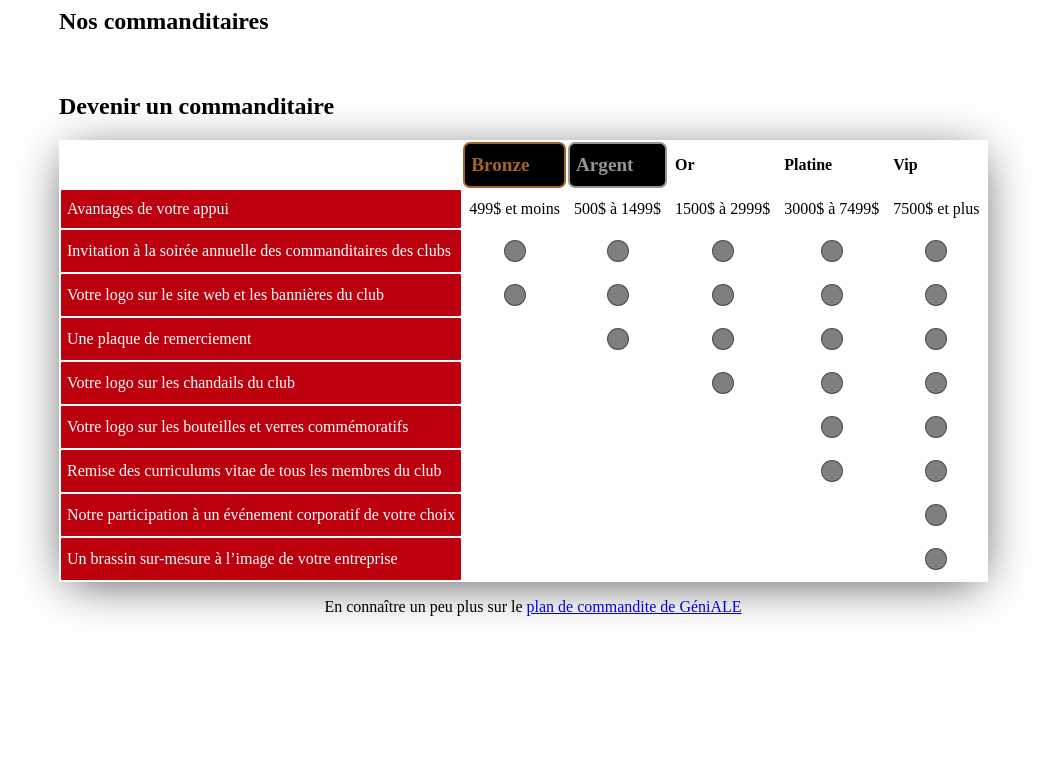
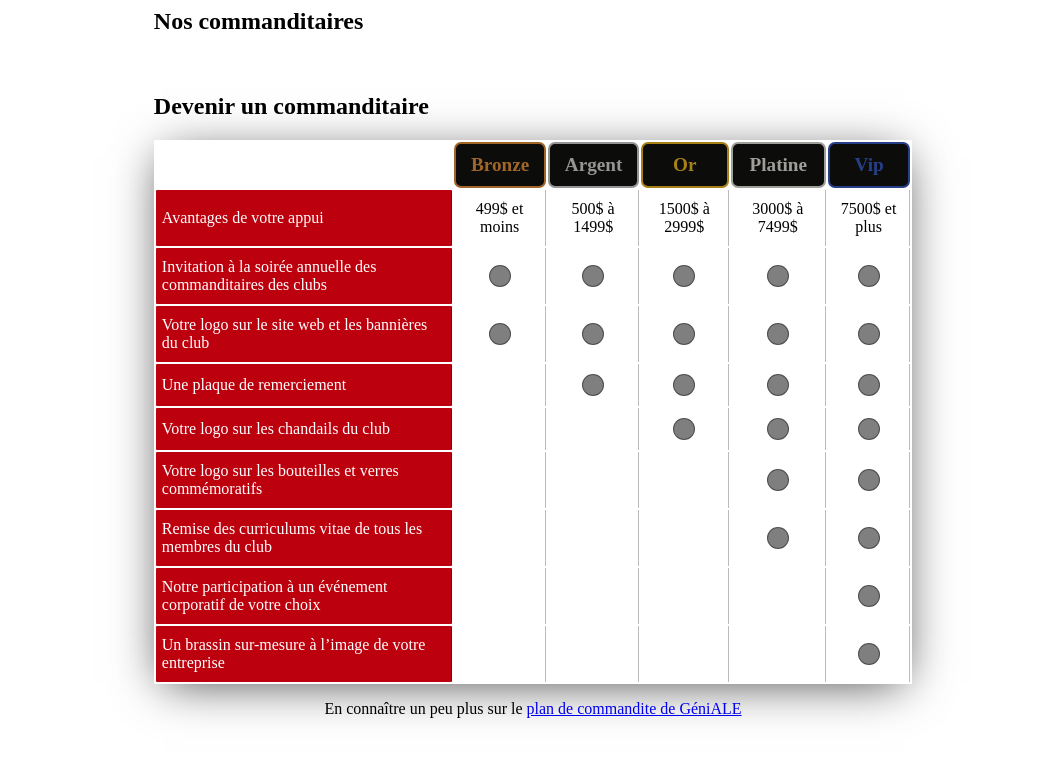
Before and after one commit to GeniALE/SiteWebGeniALE, a Django app: template website/templates/components/sponsors_display.html in a window 1280 px wide. Shown: the top 757 px of the page, without its empty margins (107-1153 px from the left). Run offline with Django 3.2, Linux system fonts and the light colour scheme; the template is opened without the code that fills it, so the values that code supplies are empty; parts of the project's set-up code (start-up, migrations or seed data) failed here and were passed over; some libraries are stand-ins or nearby versions.

Commit message:
Fix style sponsors

```diff
--- a/sponsorsModule/static/assets/styles/modules/_table.scss
+++ b/sponsorsModule/static/assets/styles/modules/_table.scss
@@ -149,6 +149,6 @@ $separation-color: rgba(0, 0, 0, 0.267);
     }
 
     @media only screen and (max-width: 350px){
-        font-size: 0.5em;
+        font-size: 0.4em;
     }
 }
--- a/sponsorsModule/static/css/sponsor_display.css
+++ b/sponsorsModule/static/css/sponsor_display.css
@@ -3,24 +3,34 @@
   box-shadow: 0px 7px 46px -9px rgba(0, 0, 0, 0.75);
   transition: 0.5s;
   padding: 15px;
+  position: relative;
   height: 25vh;
-  position: relative;
   border-radius: 5px;
   background: white;
 }
 .sponsor-card__logo {
   display: block;
   margin: auto;
-  width: 65%;
+  max-width: 90%;
+  max-height: 90%;
 }
 .sponsor-card__text {
   position: absolute;
-  bottom: 0;
+  bottom: 15px;
+  right: 15px;
+  left: 15px;
   color: rgba(0, 0, 0, 0.6);
 }
 @media only screen and (max-width: 600px) {
   .sponsor-card {
     box-shadow: 0px 7px 46px -9px rgba(0, 0, 0, 0.2);
+    height: 20vh;
+  }
+}
+@media only screen and (max-width: 1200px) {
+  .sponsor-card {
+    box-shadow: 0px 7px 46px -9px rgba(0, 0, 0, 0.2);
+    height: 20vh;
   }
 }
 
@@ -29,7 +39,7 @@
 }
 
 .sponsors-module {
-  width: 75%;
+  width: 60%;
   margin: auto;
 }
 .sponsors-module__container {
@@ -53,6 +63,12 @@
     grid-gap: 10px;
   }
 }
+@media only screen and (max-width: 1200px) {
+  .sponsors-module__row {
+    grid-template-columns: 1fr 1fr;
+    grid-gap: 20px;
+  }
+}
 .sponsors-module__link-sponsors {
   text-align: center;
 }
@@ -69,6 +85,12 @@
 }
 .sponsors-module__title {
   margin-left: 25px;
+  margin-right: 25px;
+}
+@media only screen and (max-width: 600px) {
+  .sponsors-module__title {
+    font-size: 0.7em;
+  }
 }
 @media only screen and (max-width: 600px) {
   .sponsors-module {
@@ -94,6 +116,11 @@
   padding-right: 6px;
   padding-top: 10px;
   padding-bottom: 10px;
+  border-right: 0.4px solid rgba(0, 0, 0, 0.267);
+}
+.t__td:not(:first-child) {
+  text-align: center;
+  vertical-align: middle;
 }
 .t__td--one {
   background-color: #bd000d;
@@ -101,7 +128,7 @@
   color: white;
 }
 .t__td--two {
-  background-color: #000000;
+  background-color: #0c0c0b;
   border: solid 2px #a16528;
   color: #a16528;
   transition: 0.5s;
@@ -111,10 +138,10 @@
 .t__td--two:hover {
   background-color: #6d4319;
   border: solid 2px #a16528;
-  color: black;
+  color: #0c0c0b;
 }
 .t__td--three {
-  background-color: #000000;
+  background-color: #0c0c0b;
   border: solid 2px #959595;
   color: #959595;
   transition: 0.5s;
@@ -124,11 +151,73 @@
 .t__td--three:hover {
   background-color: #707070;
   border: solid 2px #959595;
-  color: black;
+  color: #0c0c0b;
 }
-
+.t__td--four {
+  background-color: #0c0c0b;
+  border: solid 2px #a88018;
+  color: #a88018;
+  transition: 0.5s;
+  border-radius: 7px;
+  font-size: 1.2em;
+}
+.t__td--four:hover {
+  background-color: #806011;
+  border: solid 2px #a88018;
+  color: #0c0c0b;
+}
+.t__td--five {
+  background-color: #0c0c0b;
+  border: solid 2px #a09e9b;
+  color: #a09e9b;
+  transition: 0.5s;
+  border-radius: 7px;
+  font-size: 1.2em;
+}
+.t__td--five:hover {
+  background-color: #838280;
+  border: solid 2px #a09e9b;
+  color: #0c0c0b;
+  transition: 0.5s;
+  border-radius: 7px;
+}
+.t__td--six {
+  background-color: #0c0c0b;
+  border: solid 2px #273f88;
+  color: #273f88;
+  transition: 0.5s;
+  border-radius: 7px;
+  font-size: 1.2em;
+}
+.t__td--six:hover {
+  background-color: #172a61;
+  border: solid 2px #273f88;
+  color: #0c0c0b;
+  transition: 0.5s;
+  border-radius: 7px;
+}
+@media only screen and (max-width: 600px) {
+  .t__td {
+    padding-left: 3px;
+    padding-right: 3px;
+    padding-top: 7px;
+    padding-bottom: 7px;
+  }
+}
 .t:hover {
   box-shadow: 0px 7px 46px 3px rgba(0, 0, 0, 0.75);
 }
+@media only screen and (max-width: 600px) {
+  .t {
+    font-size: 0.7em;
+    margin-right: 20px;
+    margin-left: 20px;
+  }
+}
+@media only screen and (max-width: 350px) {
+  .t {
+    font-size: 0.4em;
+  }
+}
 
 /*# sourceMappingURL=sponsor_display.css.map */
--- a/website/templates/components/sponsors_display.html
+++ b/website/templates/components/sponsors_display.html
@@ -13,9 +13,7 @@
                 {% for sponsor in category.sponsors%}
                     <div class="sponsor-card" onclick = "location.href='{{sponsor.url}}';">
                         <img class="sponsor-card__logo" src={{sponsor.image}} alt={{sponsor.title}}>
-                        <div class="sponsor-card__text">
-                            <h4>{{sponsor.title}}</h4>
-                        </div>
+                            <span class="sponsor-card__text">{{sponsor.title}}</span>
                     </div>
                 {% endfor %}
             </div>
```
Also changed, not shown: sponsorsModule/static/assets/styles/modules/_sponsor.scss (+12 -3 lines), sponsorsModule/static/assets/styles/modules/_sponsorModule.scss (+11 -1 lines), 1 other file.
